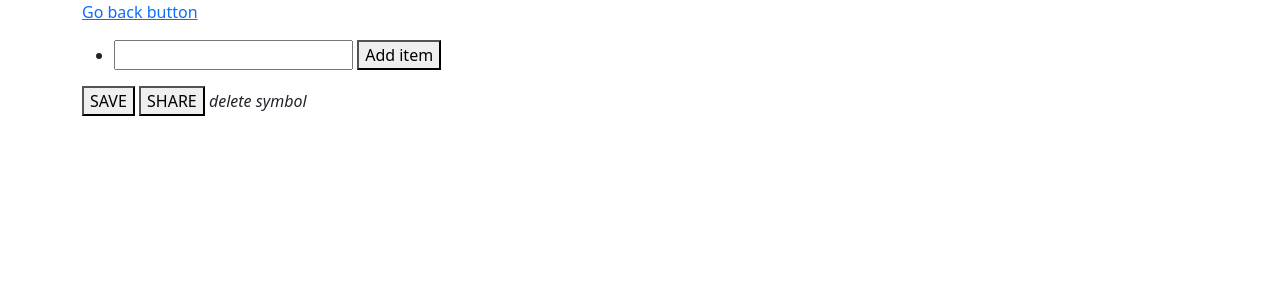
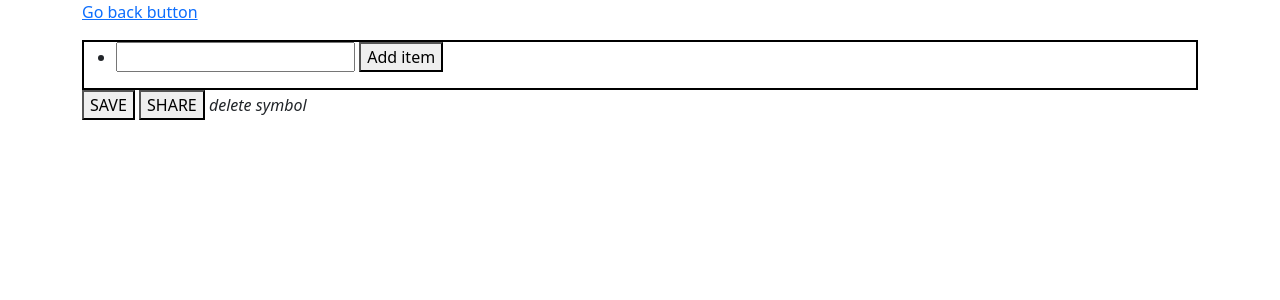
Before and after one commit to mikael-johnsson/your-shopping-list, a Django app: template list_app/templates/list_app/list_detail.html in a window 1280 px wide. Shown: the part 124-424 px from the top of the page. Run offline with Django 4.2, Linux system fonts and the light colour scheme; the template is opened without the code that fills it, so the values that code supplies are empty.

Commit message:
filter list items in views  to only show items connected to clicked list

```diff
--- a/list_app/views.py
+++ b/list_app/views.py
@@ -23,7 +23,7 @@ def list_detail(request, id):
 
     queryset = List.objects.all()
     list = get_object_or_404(queryset, id=id)
-    items = ListItem.objects.all()
+    items = ListItem.objects.all().filter(list=list.id)
 
 
     return render(
--- a/static/css/style.css
+++ b/static/css/style.css
@@ -12,3 +12,7 @@ nav {
 .lol {
     border: 3px solid black;
 }
+
+.list-container {
+    border: 2px solid black;
+}
```
